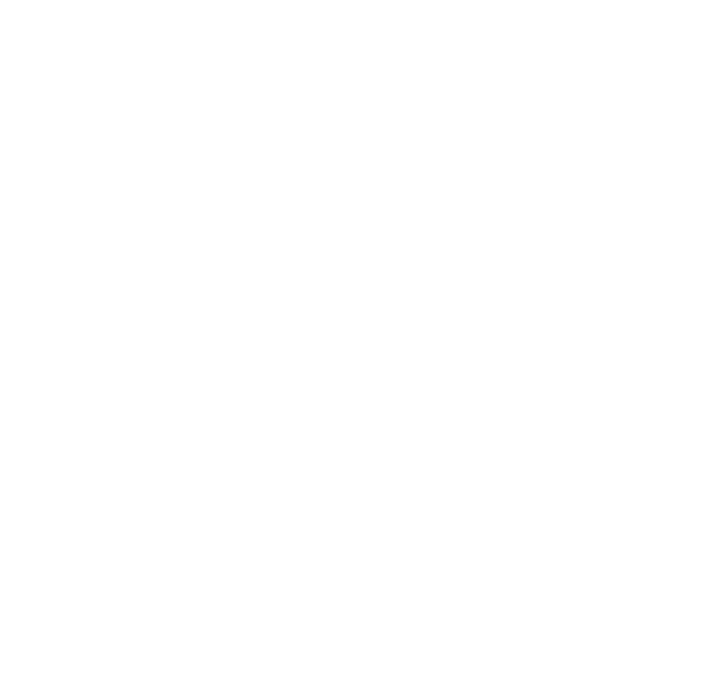
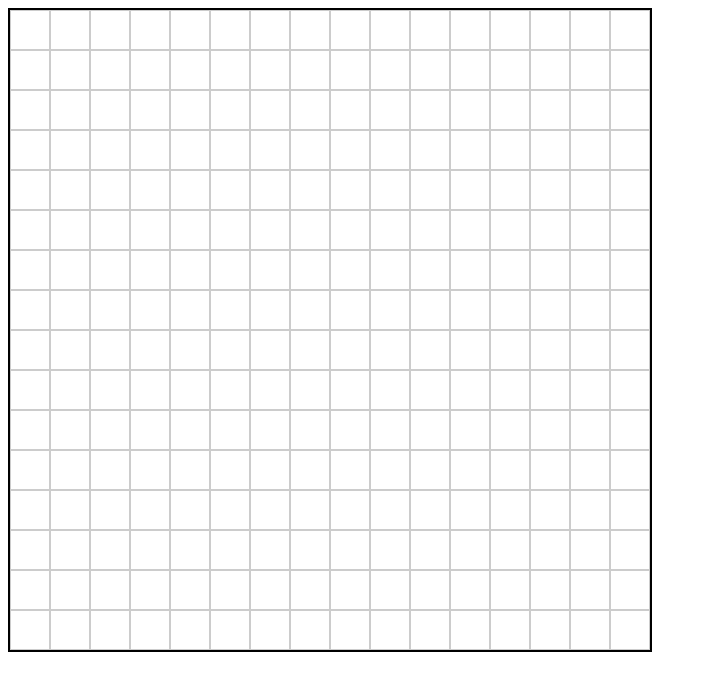
Before and after one commit to yuelabraham/Etch-a-Sketch, a plain HTML site: page index.html in a window 1280 px wide. Shown: the whole page, without its empty margins (0-707 px from the left). Drawn offline with Linux system fonts and the light colour scheme.

Commit message:
Finished section one

```diff
--- a/index.html
+++ b/index.html
@@ -4,8 +4,22 @@
     <meta charset="UTF-8">
     <meta name="viewport" content="width=device-width, initial-scale=1.0">
     <title>Etch-a-Sketch</title>
+    <link rel="stylesheet" href="styles.css">
 </head>
 <body>
+    <div id="container">
 
+    </div>
+
+
+
+    <script>
+        const container = document.querySelector("#container")
+        for (let i = 0; i < 16 * 16; i++){
+            const cell = document.createElement("div")
+            cell.classList.add("grid-cell")
+            container.appendChild(cell)
+        }
+    </script>
 </body>
 </html>
--- /dev/null
+++ b/styles.css
@@ -0,0 +1,14 @@
+#container{
+    display: flex;
+    flex-wrap: wrap;
+    width: 640px;
+    height: 640px;
+    border: 2px solid black;
+}
+
+.grid-cell {
+    width: 40px;
+    height: 40px;
+    box-sizing: border-box;
+    border: 1px solid #ccc;
+}
```
Also changed, not shown: index.css (deleted).
